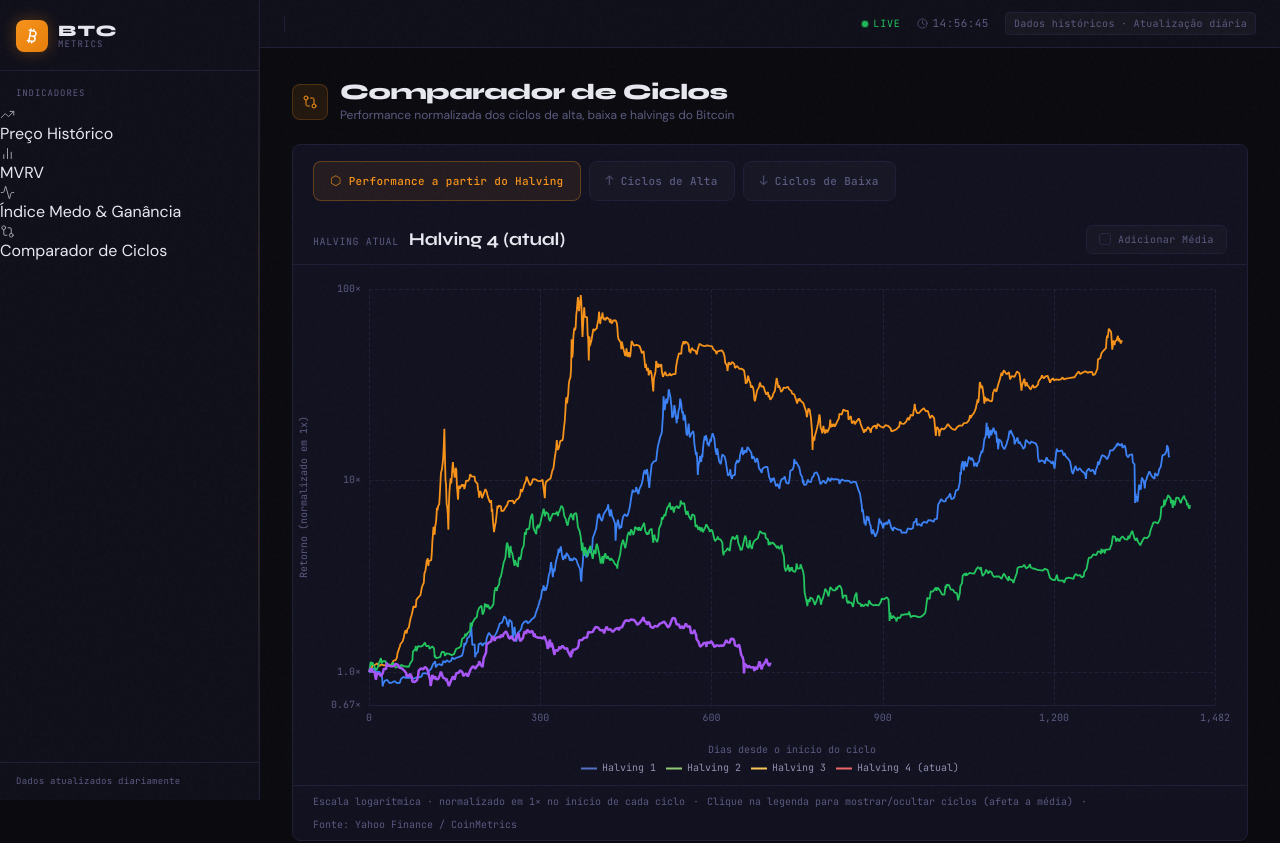
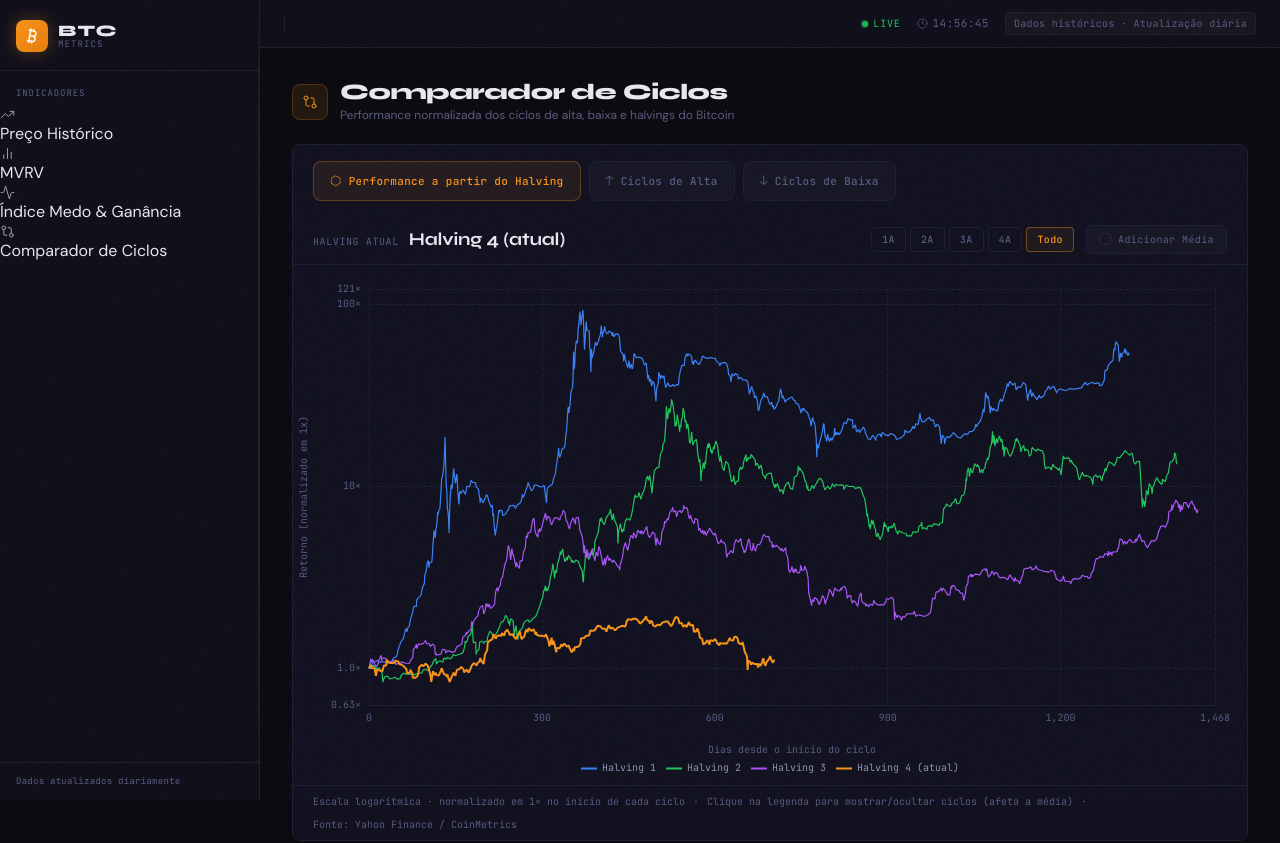
Before and after one commit to Chicoeth/btc-dashboard, a Next.js app in the folder btc-dashboard/frontend/: page /indicadores/comparador-ciclos in a window 1280 px wide. Shown: the top 843 px of the page. Built offline with nearby package versions, Linux system fonts and the light colour scheme.

Commit message:
chore: update CycleChart.jsx

```diff
--- a/btc-dashboard/frontend/src/components/charts/CycleChart.jsx
+++ b/btc-dashboard/frontend/src/components/charts/CycleChart.jsx
@@ -1,31 +1,28 @@
 /**
- * CycleChart.jsx — Comparador de Ciclos (v2)
- * Correções: média com último valor, legend dinâmica, band de stddev sem stack
+ * CycleChart.jsx — Comparador de Ciclos (v3)
+ * Correções: cores explícitas, eixo Y dinâmico, seletor de período
  */
 
 import { useEffect, useRef, useMemo, useState, useCallback } from 'react';
 
-const CYCLE_COLORS = [
-  '#f7931a', // laranja
-  '#3b82f6', // azul
-  '#22c55e', // verde
-  '#a855f7', // roxo
-  '#ec4899', // rosa
-  '#14b8a6', // teal
-];
+// Ciclo atual sempre laranja; demais em ordem fixa
+const PALETTE = ['#3b82f6', '#22c55e', '#a855f7', '#ec4899', '#14b8a6'];
+const ORANGE   = '#f7931a';
+const MEAN_COLOR = '#e8e8f0';
+const BG_COLOR   = '#0a0a0f';
 
-const MEAN_COLOR = '#e8e8f0';
-const BG_COLOR   = '#0a0a0f'; // cor de fundo do site (para masking do stddev)
+function getCycleColor(index, total) {
+  if (index === total - 1) return ORANGE; // atual = laranja
+  return PALETTE[index % PALETTE.length];
+}
+
+// ─── Definições de ciclos ──────────────────────────────────────────────────
 
 const ANCHOR_PRICES = {
-  '2011-11-17': 1.99,
-  '2013-12-04': 1240,
-  '2015-01-14': 166.45,
-  '2017-12-17': 19804,
-  '2018-12-15': 3124.5,
-  '2021-11-10': 68997,
-  '2022-11-21': 15473,
-  '2025-10-06': 126219,
+  '2011-11-17': 1.99,   '2013-12-04': 1240,
+  '2015-01-14': 166.45, '2017-12-17': 19804,
+  '2018-12-15': 3124.5, '2021-11-10': 68997,
+  '2022-11-21': 15473,  '2025-10-06': 126219,
 };
 
 const BULL_CYCLES = [
@@ -49,15 +46,17 @@ const HALVING_CYCLES = [
   { label: 'Halving 4 (atual)',start: '2024-04-19', end: null         },
 ];
 
-// ─── Helpers ────────────────────────────────────────────────────────────────
+// Opções de período por modo (dias)
+const PERIOD_OPTIONS = {
+  bull:    [{ label: '1A', days: 365 }, { label: '2A', days: 730 }, { label: '3A', days: 1095 }, { label: 'Todo', days: null }],
+  bear:    [{ label: '100d', days: 100 }, { label: '200d', days: 200 }, { label: '300d', days: 300 }, { label: '400d', days: 400 }, { label: 'Todo', days: null }],
+  halving: [{ label: '1A', days: 365 }, { label: '2A', days: 730 }, { label: '3A', days: 1095 }, { label: '4A', days: 1460 }, { label: 'Todo', days: null }],
+};
 
-function dateToMs(dateStr) {
-  return new Date(dateStr + 'T00:00:00Z').getTime();
-}
+// ─── Helpers ───────────────────────────────────────────────────────────────
 
-function msToDateStr(ms) {
-  return new Date(ms).toISOString().split('T')[0];
-}
+function dateToMs(d)  { return new Date(d + 'T00:00:00Z').getTime(); }
+function msToDate(ms) { return new Date(ms).toISOString().split('T')[0]; }
 
 function fmtMultiple(v) {
   if (v >= 100) return v.toFixed(0) + 'x';
@@ -67,7 +66,7 @@ function fmtMultiple(v) {
 
 function buildPriceMap(priceData) {
   const map = new Map();
-  for (const [ts, close] of priceData) map.set(msToDateStr(ts), close);
+  for (const [ts, close] of priceData) map.set(msToDate(ts), close);
   for (const [date, price] of Object.entries(ANCHOR_PRICES)) map.set(date, price);
   return map;
 }
@@ -87,27 +86,19 @@ function buildCycleSeries(priceData, priceMap, startDate, endDate, startPrice) {
   const startMs = dateToMs(startDate);
   const endMs   = endDate ? dateToMs(endDate) : Date.now();
   const points  = [[0, 1.0]];
-
   for (const [ts, close] of priceData) {
     if (ts < startMs) continue;
     if (ts > endMs)   break;
-    const dayN = Math.round((ts - startMs) / 86400000);
-    if (dayN === 0) continue;
-    points.push([dayN, close / startPrice]);
+    const d = Math.round((ts - startMs) / 86400000);
+    if (d === 0) continue;
+    points.push([d, close / startPrice]);
   }
-
   if (endDate) {
-    const endPrice = getPrice(priceMap, endDate, priceData);
-    if (endPrice) {
-      const dayN = Math.round((dateToMs(endDate) - startMs) / 86400000);
-      points.push([dayN, endPrice / startPrice]);
+    const ep = getPrice(priceMap, endDate, priceData);
+    if (ep) points.push([Math.round((dateToMs(endDate) - startMs) / 86400000), ep / startPrice]);
   }
-  }
-
   const seen = new Set();
-  return points
-    .filter(([d]) => { if (seen.has(d)) return false; seen.add(d); return true; })
-    .sort((a, b) => a[0] - b[0]);
+  return points.filter(([d]) => { if (seen.has(d)) return false; seen.add(d); return true; }).sort((a, b) => a[0] - b[0]);
 }
 
 function buildHalvingSeries(priceData, priceMap, startDate, endDate) {
@@ -115,97 +106,67 @@ function buildHalvingSeries(priceData, priceMap, startDate, endDate) {
   const endMs      = endDate ? dateToMs(endDate) : Date.now();
   const startPrice = getPrice(priceMap, startDate, priceData);
   if (!startPrice) return [];
-
   const points = [[0, 1.0]];
-
   for (const [ts, close] of priceData) {
     if (ts < startMs) continue;
     if (ts > endMs)   break;
-    const dayN = Math.round((ts - startMs) / 86400000);
-    if (dayN === 0) continue;
-    points.push([dayN, close / startPrice]);
+    const d = Math.round((ts - startMs) / 86400000);
+    if (d === 0) continue;
+    points.push([d, close / startPrice]);
+  }
+  if (endDate) {
+    const ep = getPrice(priceMap, endDate, priceData);
+    if (ep) points.push([Math.round((dateToMs(endDate) - startMs) / 86400000), ep / startPrice]);
+  }
+  const seen = new Set();
+  return points.filter(([d]) => { if (seen.has(d)) return false; seen.add(d); return true; }).sort((a, b) => a[0] - b[0]);
 }
 
-  if (endDate) {
-    const endPrice = getPrice(priceMap, endDate, priceData);
-    if (endPrice) {
-      const dayN = Math.round((dateToMs(endDate) - startMs) / 86400000);
-      points.push([dayN, endPrice / startPrice]);
-    }
-  }
-
-  const seen = new Set();
-  return points
-    .filter(([d]) => { if (seen.has(d)) return false; seen.add(d); return true; })
-    .sort((a, b) => a[0] - b[0]);
-}
-
-/**
- * Calcula média e +/-1σ dia a dia.
- *
- * FIX 1: quando um ciclo termina antes do maxDay, continuamos usando seu
- * ÚLTIMO valor conhecido — evita o "spike" que ocorria quando o ciclo
- * saía abruptamente do cálculo da média.
- */
+// Calcula média e ±1σ. Ciclos terminados mantêm último valor (evita spikes).
 function buildMeanStdDev(seriesList) {
   const valid = seriesList.filter(s => s.length > 0);
   if (!valid.length) return { mean: [], upper: [], lower: [] };
-
   const maxDay = Math.max(...valid.map(s => s[s.length - 1][0]));
   const mean = [], upper = [], lower = [];
-
   for (let d = 0; d <= maxDay; d++) {
     const vals = valid.map(series => {
       const exact = series.find(p => p[0] === d);
       if (exact) return exact[1];
-
       let before = null, after = null;
-      for (const p of series) {
-        if (p[0] <= d) before = p;
-        else if (after === null) after = p;
-      }
-
+      for (const p of series) { if (p[0] <= d) before = p; else if (!after) after = p; }
       if (!before && !after) return null;
       if (!before) return after[1];
-      // FIX: se o ciclo terminou, mantém o último valor em vez de retornar null
-      if (!after) return before[1];
-
+      if (!after)  return before[1]; // mantém último valor
       const t = (d - before[0]) / (after[0] - before[0]);
       return before[1] + t * (after[1] - before[1]);
     }).filter(v => v !== null);
-
     if (!vals.length) continue;
-
     const avg = vals.reduce((a, b) => a + b, 0) / vals.length;
-    const std = vals.length > 1
-      ? Math.sqrt(vals.reduce((s, v) => s + (v - avg) ** 2, 0) / vals.length)
-      : 0;
-
+    const std = vals.length > 1 ? Math.sqrt(vals.reduce((s, v) => s + (v - avg) ** 2, 0) / vals.length) : 0;
     mean.push([d, avg]);
     upper.push([d, avg + std]);
-    lower.push([d, Math.max(0.001, avg - std)]); // clamp para log scale
+    lower.push([d, Math.max(0.001, avg - std)]);
   }
-
   return { mean, upper, lower };
 }
 
-// ─── Componente ──────────────────────────────────────────────────────────────
+// ─── Componente ────────────────────────────────────────────────────────────
 
 export default function CycleChart({ priceData, loading, error }) {
   const chartRef  = useRef(null);
   const chartInst = useRef(null);
 
-  const [mode, setMode]                   = useState('halving');
-  const [showMean, setShowMean]           = useState(false);
-  const [showStd,  setShowStd]            = useState(false);
-  const [echartsReady, setEchartsReady]   = useState(false);
-  // FIX 3: rastreia quais séries estão visíveis (para recalcular a média)
+  const [mode, setMode]                     = useState('halving');
+  const [showMean, setShowMean]             = useState(false);
+  const [showStd,  setShowStd]              = useState(false);
+  const [echartsReady, setEchartsReady]     = useState(false);
   const [legendSelected, setLegendSelected] = useState({});
+  const [xPeriod, setXPeriod]               = useState(null); // null = Todo
 
   useEffect(() => { import('echarts').then(() => setEchartsReady(true)); }, []);
 
-  // Reseta seleção da legenda ao trocar de modo
-  useEffect(() => { setLegendSelected({}); }, [mode]);
+  // Reseta ao trocar de modo
+  useEffect(() => { setLegendSelected({}); setXPeriod(null); }, [mode]);
 
   const priceMap = useMemo(() => {
     if (!priceData?.length) return new Map();
@@ -214,59 +175,66 @@ export default function CycleChart({ priceData, loading, error }) {
 
   const { cycleDefs, seriesList } = useMemo(() => {
     if (!priceData?.length) return { cycleDefs: [], seriesList: [] };
-    if (mode === 'bull') {
-      return {
-        cycleDefs: BULL_CYCLES,
-        seriesList: BULL_CYCLES.map(c => buildCycleSeries(priceData, priceMap, c.start, c.end, c.startPrice)),
-      };
-    }
-    if (mode === 'bear') {
-      return {
-        cycleDefs: BEAR_CYCLES,
-        seriesList: BEAR_CYCLES.map(c => buildCycleSeries(priceData, priceMap, c.start, c.end, c.startPrice)),
-      };
-    }
-    return {
-      cycleDefs: HALVING_CYCLES,
-      seriesList: HALVING_CYCLES.map(c => buildHalvingSeries(priceData, priceMap, c.start, c.end)),
-    };
+    if (mode === 'bull')    return { cycleDefs: BULL_CYCLES,    seriesList: BULL_CYCLES.map(c    => buildCycleSeries(priceData, priceMap, c.start, c.end, c.startPrice)) };
+    if (mode === 'bear')    return { cycleDefs: BEAR_CYCLES,    seriesList: BEAR_CYCLES.map(c    => buildCycleSeries(priceData, priceMap, c.start, c.end, c.startPrice)) };
+    return                         { cycleDefs: HALVING_CYCLES, seriesList: HALVING_CYCLES.map(c => buildHalvingSeries(priceData, priceMap, c.start, c.end)) };
   }, [priceData, priceMap, mode]);
 
-  // FIX 3: filtra ciclos escondidos na legenda antes de calcular a média
   const { mean, upper, lower } = useMemo(() => {
     if (!showMean || seriesList.length < 2) return { mean: [], upper: [], lower: [] };
-
-    const previousDefs   = cycleDefs.slice(0, -1);
-    const previousSeries = seriesList.slice(0, -1);
-
-    const activeSeries = previousSeries.filter((_, i) => {
-      const label = previousDefs[i]?.label;
-      return !label || legendSelected[label] !== false;
-    });
-
-    if (!activeSeries.length) return { mean: [], upper: [], lower: [] };
-    return buildMeanStdDev(activeSeries);
+    const prevDefs   = cycleDefs.slice(0, -1);
+    const prevSeries = seriesList.slice(0, -1);
+    const active = prevSeries.filter((_, i) => legendSelected[prevDefs[i]?.label] !== false);
+    if (!active.length) return { mean: [], upper: [], lower: [] };
+    return buildMeanStdDev(active);
   }, [seriesList, cycleDefs, showMean, legendSelected]);
 
   const buildOption = useCallback(() => {
     if (!priceData?.length || !cycleDefs.length) return null;
 
-    // FIX 5: limita o eixo X ao máximo das séries principais (sem stddev)
-    const xMax = Math.max(...seriesList.map(s => s[s.length - 1]?.[0] ?? 0));
+    const total = cycleDefs.length;
 
-    const mainSeries = cycleDefs.map((c, i) => ({
+    // ── Limites do eixo X ──
+    const xMaxData = Math.max(...seriesList.map(s => s[s.length - 1]?.[0] ?? 0));
+    const xMax = xPeriod != null ? xPeriod : xMaxData + Math.round(xMaxData * 0.02);
+
+    // ── Limites do eixo Y (apenas séries visíveis e dentro do xPeriod) ──
+    let yMin = Infinity, yMax = -Infinity;
+    cycleDefs.forEach((c, i) => {
+      if (legendSelected[c.label] === false) return;
+      for (const [d, v] of seriesList[i]) {
+        if (d > xMax) break;
+        if (v > 0) { yMin = Math.min(yMin, v); yMax = Math.max(yMax, v); }
+      }
+    });
+    if (showMean && mean.length) {
+      for (const [d, v] of mean) {
+        if (d > xMax) break;
+        yMin = Math.min(yMin, v); yMax = Math.max(yMax, v);
+      }
+    }
+    if (!isFinite(yMin)) { yMin = 0.5; yMax = 10; }
+
+    // ── Séries principais ──
+    const mainSeries = cycleDefs.map((c, i) => {
+      const color = getCycleColor(i, total);
+      return {
         type: 'line',
         name: c.label,
+        // color aqui é a propriedade top-level que o ECharts usa para o ícone da legenda
+        color,
         data: seriesList[i].map(([d, v]) => [d, v]),
         smooth: false,
         symbol: 'none',
         lineStyle: {
-        color: CYCLE_COLORS[i % CYCLE_COLORS.length],
-        width: i === cycleDefs.length - 1 ? 2.5 : 1.8,
+          color,
+          width: i === total - 1 ? 2 : 1.2, // atual levemente mais grossa; média terá 2.5
         },
+        itemStyle: { color },
         emphasis: { disabled: true },
-      z: i === cycleDefs.length - 1 ? 5 : 3,
-    }));
+        z: i === total - 1 ? 5 : 3,
+      };
+    });
 
     const extraSeries = [];
 
@@ -274,44 +242,40 @@ export default function CycleChart({ priceData, loading, error }) {
       extraSeries.push({
         type: 'line',
         name: 'Média',
+        color: MEAN_COLOR,
         data: mean.map(([d, v]) => [d, v]),
         smooth: false,
         symbol: 'none',
-        lineStyle: { color: MEAN_COLOR, width: 2, type: 'dashed' },
+        lineStyle: { color: MEAN_COLOR, width: 2.5, type: 'dashed' },
+        itemStyle: { color: MEAN_COLOR },
+        emphasis: { disabled: true },
         z: 6,
-        emphasis: { disabled: true },
       });
 
-      // FIX 5: stddev band sem stack (funciona com escala log)
-      // Técnica: upper preenche para baixo com cor transparente,
-      // lower preenche para baixo com cor de FUNDO OPACA — apaga a parte de baixo
-      // Resultado visual: só a faixa entre lower e upper fica colorida
       if (showStd && upper.length && lower.length) {
+        // Técnica de masking: upper preenche para baixo com cor transparente,
+        // lower preenche para baixo com a cor de fundo (apaga a parte abaixo)
         extraSeries.push({
           type: 'line',
           name: '__std_upper__',
+          color: 'transparent',
           data: upper.map(([d, v]) => [d, v]),
-          smooth: false,
-          symbol: 'none',
+          smooth: false, symbol: 'none',
           lineStyle: { color: 'rgba(232,232,240,0.3)', width: 1 },
           areaStyle: { color: 'rgba(232,232,240,0.1)', origin: 'auto' },
-          z: 1,
-          silent: true,
-          emphasis: { disabled: true },
-          legendHoverLink: false,
+          itemStyle: { color: 'transparent' },
+          z: 1, silent: true, emphasis: { disabled: true }, legendHoverLink: false,
         });
         extraSeries.push({
           type: 'line',
           name: '__std_lower__',
+          color: 'transparent',
           data: lower.map(([d, v]) => [d, v]),
-          smooth: false,
-          symbol: 'none',
+          smooth: false, symbol: 'none',
           lineStyle: { color: 'rgba(232,232,240,0.3)', width: 1 },
           areaStyle: { color: BG_COLOR, origin: 'auto' },
-          z: 2,
-          silent: true,
-          emphasis: { disabled: true },
-          legendHoverLink: false,
+          itemStyle: { color: 'transparent' },
+          z: 2, silent: true, emphasis: { disabled: true }, legendHoverLink: false,
         });
       }
     }
@@ -331,10 +295,9 @@ export default function CycleChart({ priceData, loading, error }) {
         textStyle: { color: '#9090b0', fontFamily: 'JetBrains Mono, monospace', fontSize: 10 },
         pageButtonItemGap: 5,
         pageTextStyle: { color: '#5a5a80', fontFamily: 'JetBrains Mono, monospace', fontSize: 10 },
-        formatter: name => (name.startsWith('__') ? null : name),
+        formatter: name => name.startsWith('__') ? null : name,
         selectedMode: true,
-        // Preserva o estado visual (visível/oculto) após cada re-render
-        selected: legendSelected,
+        selected: legendSelected, // preserva o estado visual após re-render
       },
       tooltip: {
         trigger: 'axis',
@@ -374,8 +337,7 @@ export default function CycleChart({ priceData, loading, error }) {
         axisLabel: { color: '#5a5a80', fontFamily: 'JetBrains Mono, monospace', fontSize: 10 },
         splitLine: { lineStyle: { color: '#1e1e35', type: 'dashed' } },
         min: 0,
-        // FIX 5: limita ao máximo das séries principais — evita o eixo se expandir por causa do stddev
-        max: xMax + Math.round(xMax * 0.03),
+        max: xMax,
       },
       yAxis: {
         type: 'log',
@@ -398,11 +360,13 @@ export default function CycleChart({ priceData, loading, error }) {
           },
         },
         splitLine: { lineStyle: { color: '#1e1e35', type: 'dashed' } },
-        min: value => Math.max(0.001, value.min * 0.8),
+        // Dinâmico: ajusta ao range das séries visíveis
+        min: Math.max(0.001, yMin * 0.75),
+        max: yMax * 1.3,
       },
       series: [...mainSeries, ...extraSeries],
     };
-  }, [cycleDefs, seriesList, showMean, showStd, mean, upper, lower, priceData, legendSelected]);
+  }, [cycleDefs, seriesList, showMean, showStd, mean, upper, lower, priceData, legendSelected, xPeriod]);
 
   // ── Init ──
   useEffect(() => {
@@ -413,11 +377,7 @@ export default function CycleChart({ priceData, loading, error }) {
         const chart = echarts.init(chartRef.current, null, { renderer: 'canvas' });
         chartInst.current = chart;
         new ResizeObserver(() => chart.resize()).observe(chartRef.current);
-
-        // FIX 3: recalcula média ao clicar na legenda
-        chart.on('legendselectchanged', params => {
-          setLegendSelected({ ...params.selected });
-        });
+        chart.on('legendselectchanged', params => setLegendSelected({ ...params.selected }));
       }
       const option = buildOption();
       if (option) chartInst.current.setOption(option, { notMerge: true });
@@ -434,8 +394,9 @@ export default function CycleChart({ priceData, loading, error }) {
     if (option) chart.setOption(option, { notMerge: true });
   }, [buildOption]);
 
-  const hasData       = priceData?.length > 0;
-  const currentCycle  = cycleDefs[cycleDefs.length - 1];
+  const hasData      = priceData?.length > 0;
+  const currentCycle = cycleDefs[cycleDefs.length - 1];
+  const periods      = PERIOD_OPTIONS[mode] ?? PERIOD_OPTIONS.halving;
 
   return (
     <div className="cycle-chart-wrapper">
@@ -453,7 +414,7 @@ export default function CycleChart({ priceData, loading, error }) {
         </button>
       </div>
 
-      {/* Header — FIX 4: sem badges de dias/máx */}
+      {/* Header */}
       <div className="chart-header">
         <div className="chart-left">
           {currentCycle && (
@@ -465,6 +426,20 @@ export default function CycleChart({ priceData, loading, error }) {
             </>
           )}
         </div>
+        <div className="chart-right">
+          {/* Seletor de período */}
+          <div className="period-btns">
+            {periods.map(p => (
+              <button
+                key={p.label}
+                className={`period-btn ${xPeriod === p.days ? 'active' : ''}`}
+                onClick={() => setXPeriod(p.days)}
+              >
+                {p.label}
+              </button>
+            ))}
+          </div>
+          {/* Checkboxes */}
           <div className="chart-controls">
             <label className={`check-box ${showMean ? 'active' : ''}`}>
               <input type="checkbox" checked={showMean} onChange={e => { setShowMean(e.target.checked); if (!e.target.checked) setShowStd(false); }} />
@@ -480,8 +455,9 @@ export default function CycleChart({ priceData, loading, error }) {
             )}
           </div>
         </div>
+      </div>
 
-      {/* Chart — inline style para garantir height */}
+      {/* Chart */}
       <div style={{ position: 'relative', height: '520px' }}>
         {(loading || error || !hasData) && (
           <div className="chart-state">
@@ -492,12 +468,7 @@ export default function CycleChart({ priceData, loading, error }) {
         )}
         <div
           ref={chartRef}
-          style={{
-            width: '100%',
-            height: '520px',
-            opacity: (loading || error || !hasData) ? 0 : 1,
-            transition: 'opacity 0.3s',
-          }}
+          style={{ width: '100%', height: '520px', opacity: (loading || error || !hasData) ? 0 : 1, transition: 'opacity 0.3s' }}
         />
       </div>
 
@@ -517,10 +488,9 @@ export default function CycleChart({ priceData, loading, error }) {
         .mode-selector { display: flex; gap: 8px; padding: 16px 20px 0; flex-wrap: wrap; }
         .mode-btn {
           display: flex; align-items: center; gap: 7px; padding: 9px 16px;
-          font-family: var(--font-mono); font-size: 11px; font-weight: 500;
-          letter-spacing: 0.03em; color: var(--text-muted);
-          background: rgba(255,255,255,0.02); border: 1px solid var(--border-subtle);
-          border-radius: 8px; cursor: pointer; transition: all 0.15s;
+          font-family: var(--font-mono); font-size: 11px; font-weight: 500; letter-spacing: 0.03em;
+          color: var(--text-muted); background: rgba(255,255,255,0.02);
+          border: 1px solid var(--border-subtle); border-radius: 8px; cursor: pointer; transition: all 0.15s;
         }
         .mode-btn:hover { color: var(--text-primary); background: rgba(255,255,255,0.05); border-color: var(--border-default); }
         .mode-btn.active { color: var(--brand-orange); background: rgba(247,147,26,0.08); border-color: rgba(247,147,26,0.3); }
@@ -531,16 +501,23 @@ export default function CycleChart({ priceData, loading, error }) {
           padding: 12px 20px 10px; border-bottom: 1px solid var(--border-subtle);
           flex-wrap: wrap; gap: 10px; margin-top: 12px;
         }
-        .chart-left { display: flex; align-items: baseline; gap: 10px; flex-wrap: wrap; }
-        .cycle-label {
-          font-family: var(--font-mono); font-size: 10px; color: var(--text-muted);
-          letter-spacing: 0.06em; text-transform: uppercase;
+        .chart-left { display: flex; align-items: baseline; gap: 10px; }
+        .chart-right { display: flex; align-items: center; gap: 12px; flex-wrap: wrap; }
+
+        .cycle-label { font-family: var(--font-mono); font-size: 10px; color: var(--text-muted); letter-spacing: 0.06em; text-transform: uppercase; }
+        .cycle-name  { font-family: var(--font-display); font-size: 18px; font-weight: 700; color: var(--text-primary); letter-spacing: -0.01em; }
+
+        /* Seletor de período */
+        .period-btns { display: flex; gap: 4px; }
+        .period-btn {
+          padding: 4px 10px; font-family: var(--font-mono); font-size: 10px; font-weight: 500;
+          letter-spacing: 0.04em; color: var(--text-muted); background: transparent;
+          border: 1px solid var(--border-subtle); border-radius: 4px; cursor: pointer; transition: all 0.15s;
         }
-        .cycle-name {
-          font-family: var(--font-display); font-size: 18px; font-weight: 700;
-          color: var(--text-primary); letter-spacing: -0.01em;
-        }
+        .period-btn:hover  { color: var(--text-primary); border-color: var(--border-default); }
+        .period-btn.active { color: var(--brand-orange); border-color: rgba(247,147,26,0.4); background: rgba(247,147,26,0.06); }
 
+        /* Checkboxes */
         .chart-controls { display: flex; align-items: center; gap: 10px; flex-wrap: wrap; }
         .check-box {
           display: flex; align-items: center; gap: 7px; padding: 6px 12px;
@@ -553,9 +530,8 @@ export default function CycleChart({ priceData, loading, error }) {
         .check-box.active { color: var(--text-primary); border-color: rgba(247,147,26,0.3); background: rgba(247,147,26,0.06); }
         .check-box input { display: none; }
         .check-indicator {
-          display: inline-block; width: 12px; height: 12px;
-          border: 1px solid var(--border-default); border-radius: 3px;
-          position: relative; flex-shrink: 0; transition: all 0.15s;
+          display: inline-block; width: 12px; height: 12px; border: 1px solid var(--border-default);
+          border-radius: 3px; position: relative; flex-shrink: 0; transition: all 0.15s;
         }
         .check-box.active .check-indicator { background: var(--brand-orange); border-color: var(--brand-orange); }
         .check-box.active .check-indicator::after {
@@ -570,8 +546,7 @@ export default function CycleChart({ priceData, loading, error }) {
         }
         .spinner {
           width: 24px; height: 24px; border: 2px solid var(--border-subtle);
-          border-top-color: var(--brand-orange); border-radius: 50%;
-          animation: spin 0.8s linear infinite;
+          border-top-color: var(--brand-orange); border-radius: 50%; animation: spin 0.8s linear infinite;
         }
         @keyframes spin { to { transform: rotate(360deg); } }
 
```
Lines whose indentation alone changed are shown as unchanged.
